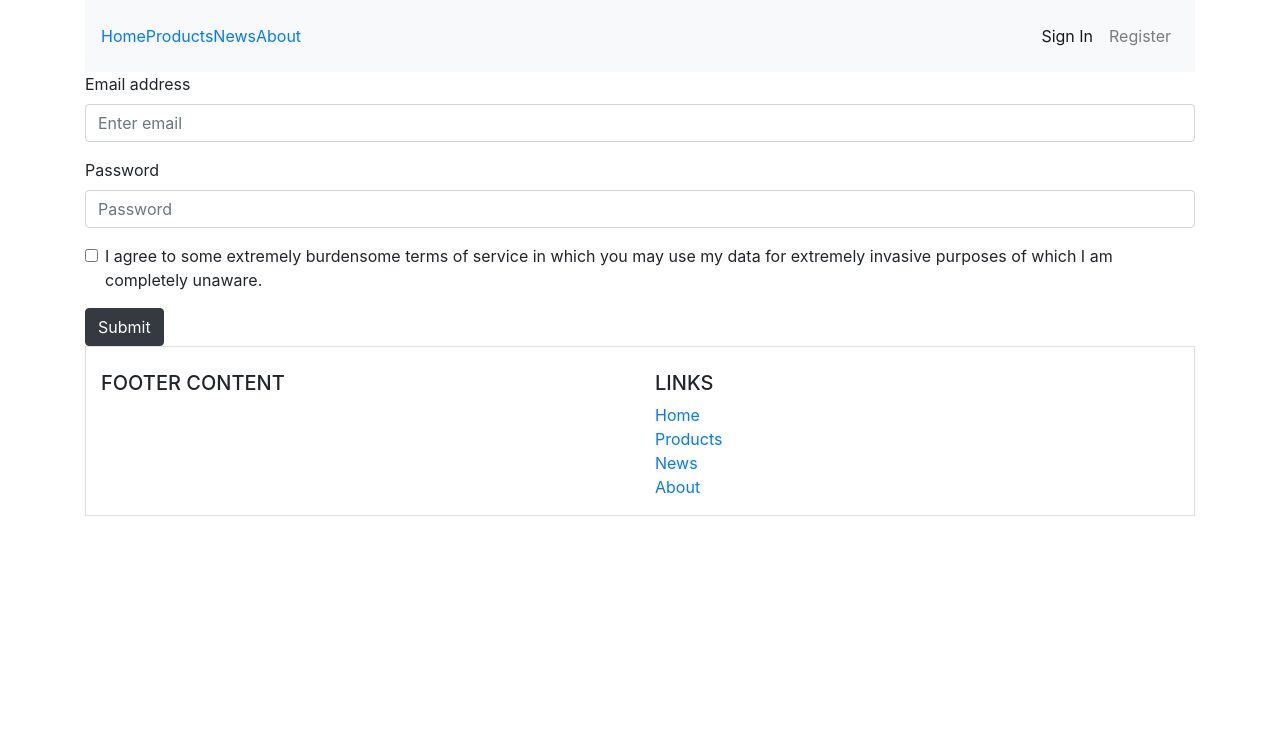
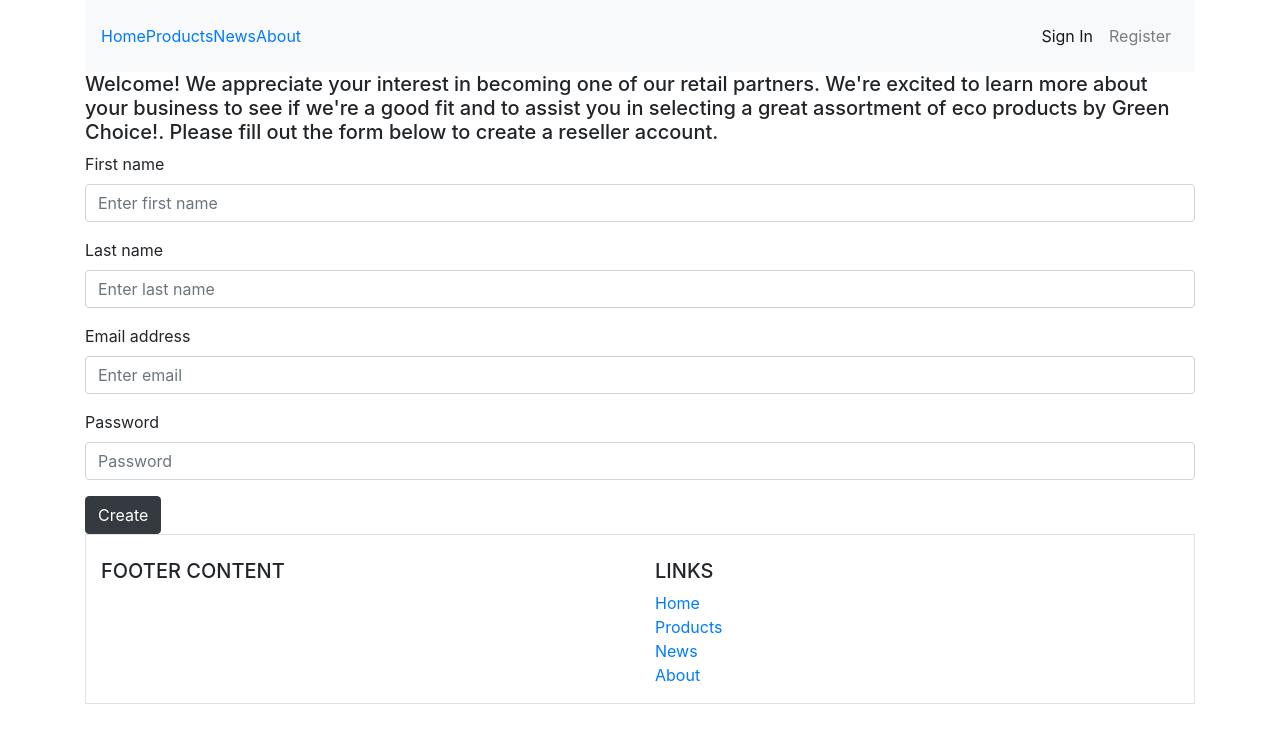
Before and after one commit to Raidiss/green_choice, a React (Create React App) app in the folder frontend/: page /register in a window 1280 px wide. Shown: the top 742 px of the page. Built offline with nearby package versions, Linux system fonts and the light colour scheme; no server answers.

Commit message:
Update Register Component

```diff
--- a/frontend/src/components/News.js
+++ b/frontend/src/components/News.js
@@ -2,7 +2,7 @@ import React, { Component } from 'react';
 import axios from 'axios';
 import NewsItem from './NewsItem';
 
-const API_KEY = process.env.REACT_APP_NEWS_API_KEY;
+// const API_KEY = process.env.REACT_APP_NEWS_API_KEY;
 
 class News extends Component {
     constructor(props) {
--- a/frontend/src/components/Register.js
+++ b/frontend/src/components/Register.js
@@ -7,8 +7,23 @@ class Register extends Component {
 
         this.state = {
             email: '',
-            password: ''
+            password: '',
+            name: '',
+            lastname: ''
         }
+    }
+    handleNameChange = (e) => {
+        this.setState({
+            name: e.target.value
+        })
+
+    }
+
+    handleLastnameChange = (e) => {
+        this.setState({
+            lastname: e.target.value
+        })
+
     }
 
     handleEmailChange = (e) => {
@@ -27,7 +42,7 @@ class Register extends Component {
     handleSubmit = (e) => {
         e.preventDefault();
 
-        axios.post('/users/add', { email: this.state.email, password: this.state.password })
+        axios.post('/register', { email: this.state.email, password: this.state.password, name: this.state.name, lastname: this.state.lastname })
             .then(response => {
                 console.log("This worked")
             })
@@ -36,8 +51,18 @@ class Register extends Component {
     render() {
         return (
             <div>
+                <h5>Welcome! We appreciate your interest in becoming one of our retail partners. We're excited to learn more about your business to see if we're a good fit and to assist you in selecting a great assortment of eco products by Green Choice!. Please fill out the form below to create a reseller account.
+                </h5>
                 <form onSubmit={this.handleSubmit}>
                     <div className="text-center">
+                    </div>
+                    <div className="form-group">
+                        <label htmlFor="nameInput">First name</label>
+                        <input type="text" className="form-control" id="nameInput" aria-describedby="nameHelp" placeholder="Enter first name" value={this.state.name} onChange={this.handleNameChange}></input>
+                    </div>
+                    <div className="form-group">
+                        <label htmlFor="lastnameInput">Last name</label>
+                        <input type="text" className="form-control" id="lastnameInput" aria-describedby="lastnameHelp" placeholder="Enter last name" value={this.state.lastname} onChange={this.handleLastnameChange}></input>
                     </div>
                     <div className="form-group">
                         <label htmlFor="emailInput">Email address</label>
@@ -47,11 +72,7 @@ class Register extends Component {
                         <label htmlFor="passwordInput">Password</label>
                         <input type="password" className="form-control" id="passwordInput" placeholder="Password" onChange={this.handlePasswordChange}></input>
                     </div>
-                    <div className="form-group form-check">
-                        <input type="checkbox" className="form-check-input" id="checkTerms"></input>
-                        <label className="form-check-label" htmlFor="checkTerms">I agree to some extremely burdensome terms of service in which you may use my data for extremely invasive purposes of which I am completely unaware.</label>
-                    </div>
-                    <button type="submit" className="btn btn-dark center-block">Submit</button>
+                    <button type="submit" className="btn btn-dark center-block">Create</button>
                 </form>
             </div>
         );
```
Also changed, not shown: 2 other files (tests, documents, lock files or other folders).
